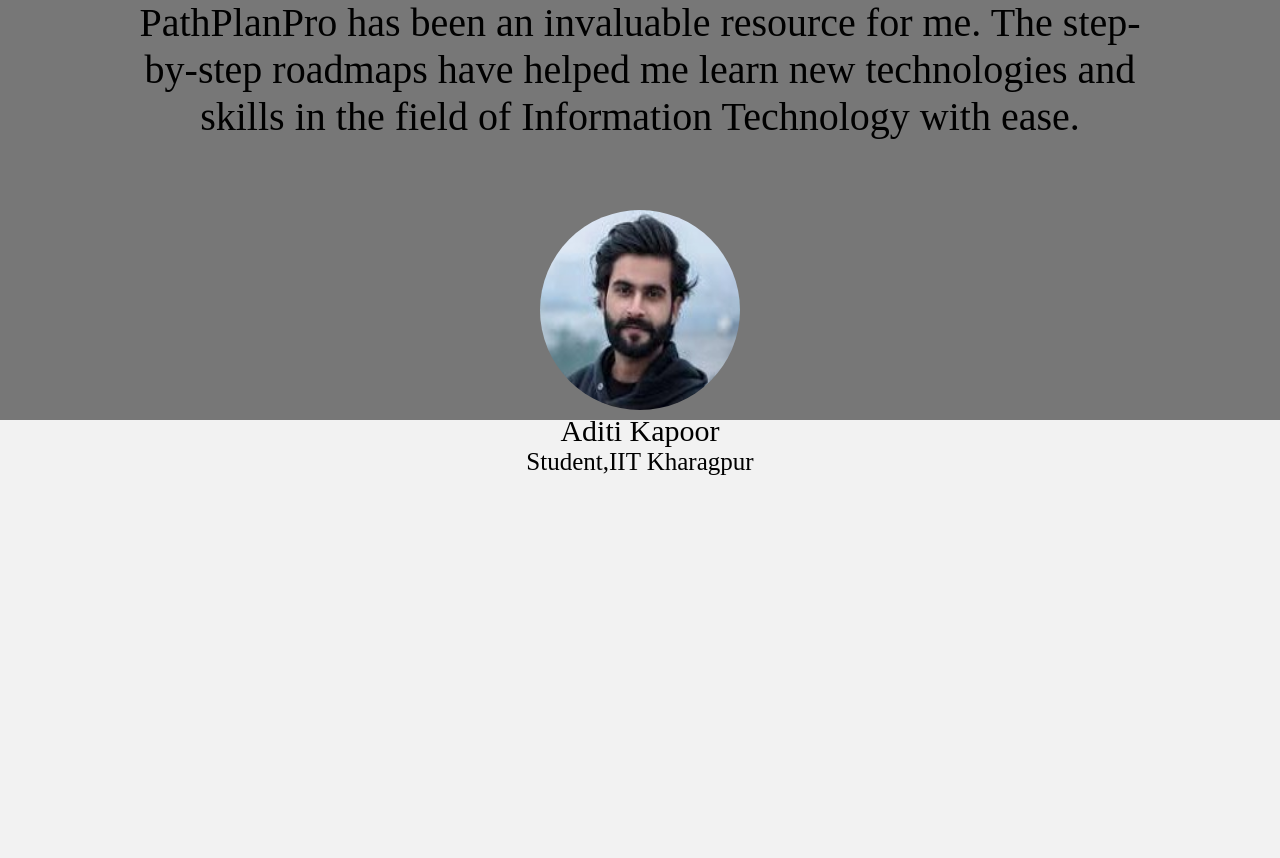
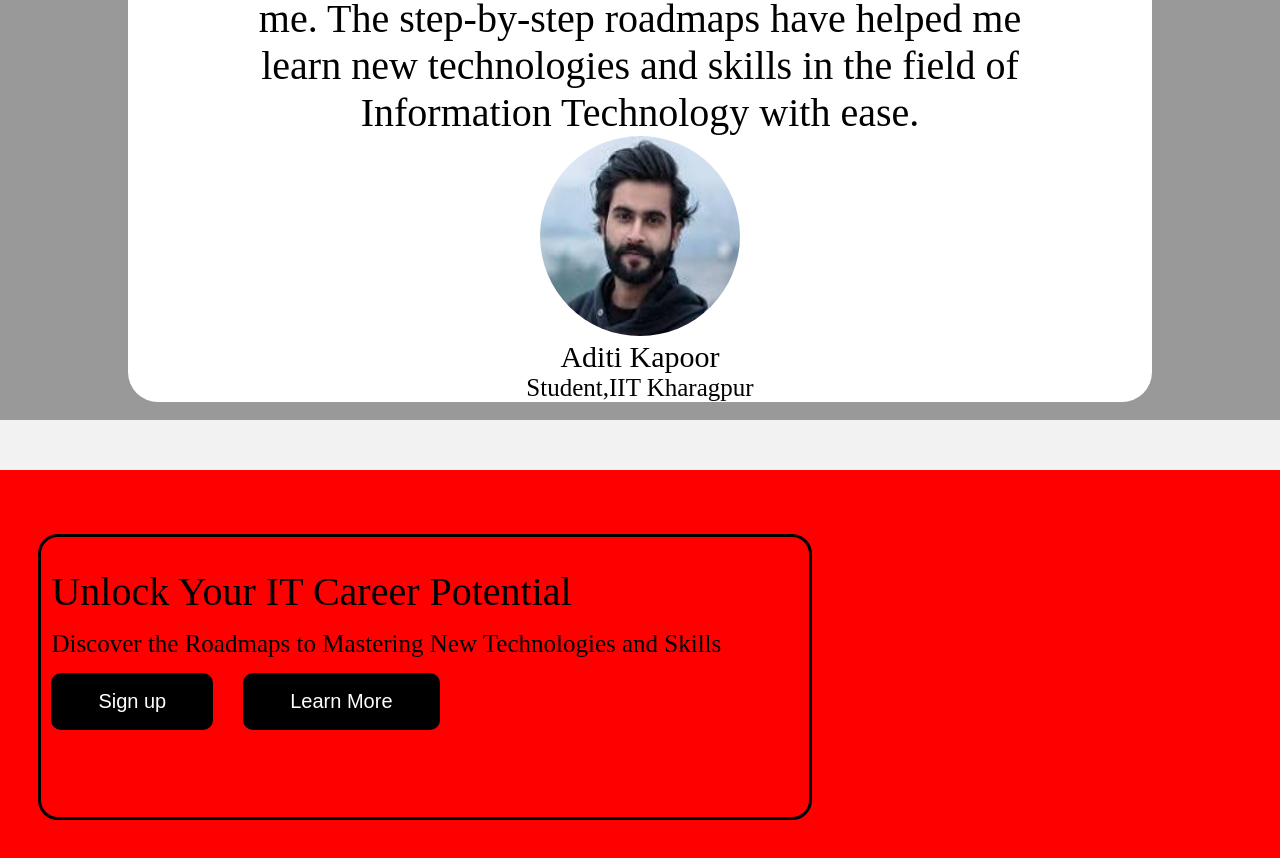
Before and after one commit to HAREESHRAVI/PathPlanPro-React, a React (Vite) app: page / in a window 1280 px wide. Shown: the part 3460-4318 px from the top of the page. Before the commit the page ends 3936 px from the top, so only its background shows below. Built offline with nearby package versions, Linux system fonts and the light colour scheme; a web font is replaced by a local one.

Commit message:
added CTA section

```diff
--- /dev/null
+++ b/src/components/CTA/CTA.css
@@ -0,0 +1,51 @@
+.cta-section {
+  position: absolute;
+  width: 100%;
+  height: 50vh;
+  margin-top: 50px;
+  background-color: red;
+}
+.cta-content {
+  width: 60%;
+  height: 70%;
+  display: flex;
+  flex-direction: column;
+  margin-left: 3%;
+  margin-top: 5%;
+  border: 3px solid black;
+  border-radius: 20px;
+}
+.cta-heading {
+  margin-top: 4%;
+  padding-left: 10px;
+  font-size: 40px;
+  font-weight: 500;
+}
+.cta-description {
+  margin-top: 2%;
+  padding-left: 10px;
+  font-size: 25px;
+}
+.cta-buttons {
+  display: flex;
+  gap: 30px;
+  margin-top: 2%;
+  padding-left: 10px;
+}
+.sign-up,
+.learn-more {
+  padding: 15px 45px;
+  border-radius: 10px;
+  font-size: 20px;
+  background-color: black;
+  color: white;
+  border: 2px solid black;
+  cursor: pointer;
+  transition: background-color 0.3s;
+}
+.sign-up:hover,
+.learn-more:hover {
+  background-color: transparent;
+  color: black;
+  border: 2px solid black;
+}
--- /dev/null
+++ b/src/components/CTA/CTA.jsx
@@ -0,0 +1,19 @@
+import React from 'react'
+import './CTA.css'
+const CTA = () => {
+  return (
+    <>
+    <div className="cta-section">
+      <div className="cta-content">
+        <div className="cta-heading">Unlock Your IT Career Potential</div>
+        <div className="cta-description">Discover the Roadmaps to Mastering New Technologies and Skills</div>
+        <div className="cta-buttons">
+          <button className='sign-up'>Sign up</button>
+          <button className='learn-more'>Learn More</button>
+        </div>
+      </div>
+    </div>
+    </>
+  )
+}
+export default CTA
--- a/src/components/Testimonials/Testimonials.css
+++ b/src/components/Testimonials/Testimonials.css
@@ -1,13 +1,19 @@
-.testimonial-section {
+.testimonial {
   width: 100%;
   height: 70vh;
-  background-color: #777777;
   margin-top: 30px;
   align-items: center;
   text-align: center;
   display: flex;
   flex-direction: column;
-  gap: 70px;
+  background-color: #999999;
+}
+.testimonial-section {
+  width: 80%;
+  border-radius: 30px;
+  margin-top: auto;
+  margin-bottom: auto;
+  background-color: #ffffff;
 }
 .testimonial1 {
   width: 80%;
--- a/src/components/Testimonials/Testimonials.jsx
+++ b/src/components/Testimonials/Testimonials.jsx
@@ -3,8 +3,10 @@
 import person from '../../assets/images/testimonial-pic.jpeg'
 const Testimonials = () => {
   return (
-    <div className='testimonial-section'>
+    <>
+    <div className='testimonial'>
         <div className="testimonial-heading">Testimonials</div>
+      <div className="testimonial-section">
         <div className="testimonial1">PathPlanPro has been an invaluable resource for me. The step-by-step roadmaps have helped me learn new technologies and skills in the field of Information Technology with ease.</div>
         <div className="testimonial-image">
           <img src={person} alt="" />
@@ -12,6 +14,8 @@
           <div className="designation">Student,IIT Kharagpur</div>
         </div>
       </div>
+    </div>
+    </>
   )
 }
 
--- a/src/pages/Home.jsx
+++ b/src/pages/Home.jsx
@@ -5,7 +5,8 @@
 import Features from '../components/Features/Features'
 import Mission from '../components/Mission/Mission'
 import Services from '../components/Services/Services'
-import Testmonials from '../components/Testimonials/Testimonials'
+import Testimonials from '../components/Testimonials/Testimonials'
+import CTA from '../components/CTA/CTA'
 const Home = () => {
   return (
     <>
@@ -15,7 +16,8 @@
     <Features/>
     <Mission/>
     <Services/>
-    <Testmonials/>
+    <Testimonials/>
+    <CTA/>
     </>
   )
 }
```
Lines whose indentation alone changed are shown as unchanged.
